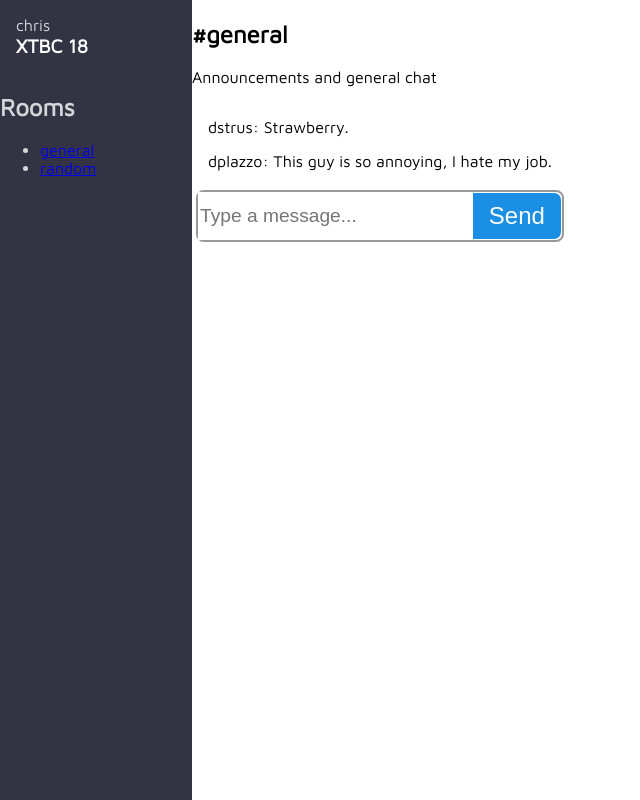
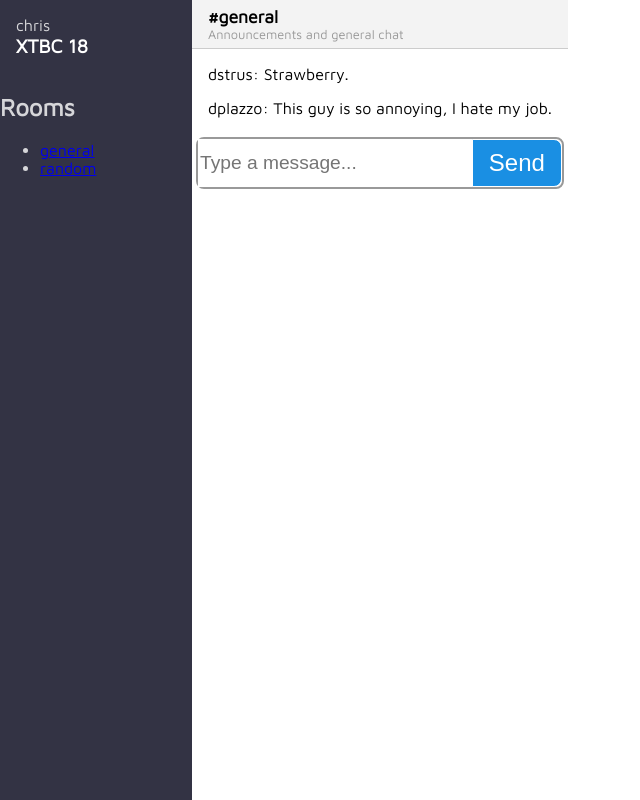
Before and after one commit to jiena76/Chatarang, a React (Create React App) app: page / in a window 1280 px wide. Shown: the whole page, without its empty margins (0-640 px from the left). Built offline with nearby package versions, Linux system fonts and the light colour scheme; the HTML template or start-up script is replaced by a standard one.

Commit message:
add styles to ChatHeader.js

```diff
--- a/src/ChatHeader.js
+++ b/src/ChatHeader.js
@@ -2,13 +2,36 @@ import React from 'react'
 
 const ChatHeader = () => {
   return(
-    <div className="ChatHeader">
+    <div className="ChatHeader" style={styles.chatHeader}>
       <div className="roomInfo">
-        <h2>#general</h2>
-        <p>Announcements and general chat</p>
+        <h2 style={styles.roomH2}>#general</h2>
+        <p style={styles.roomP}>Announcements and general chat</p>
       </div>
     </div>
   );
 }
 
 export default ChatHeader;
+
+const styles = {
+//.ChatHeader
+  chatHeader: {
+    backgroundColor: "#f3f3f3",
+    borderBottom: "1px solid #ccc",
+    height: "3rem",
+    padding: "0 1rem",
+    display: "flex",
+    alignItems: "center"
+},
+//.ChatHeader .roomInfo h2
+  roomH2: {
+    fontSize: "1.1rem",
+    margin: "0"
+},
+//.ChatHeader .roomInfo p
+  roomP: {
+    color: "#999",
+    margin: "0",
+    fontSize: "0.8rem"
+}
+}
```
